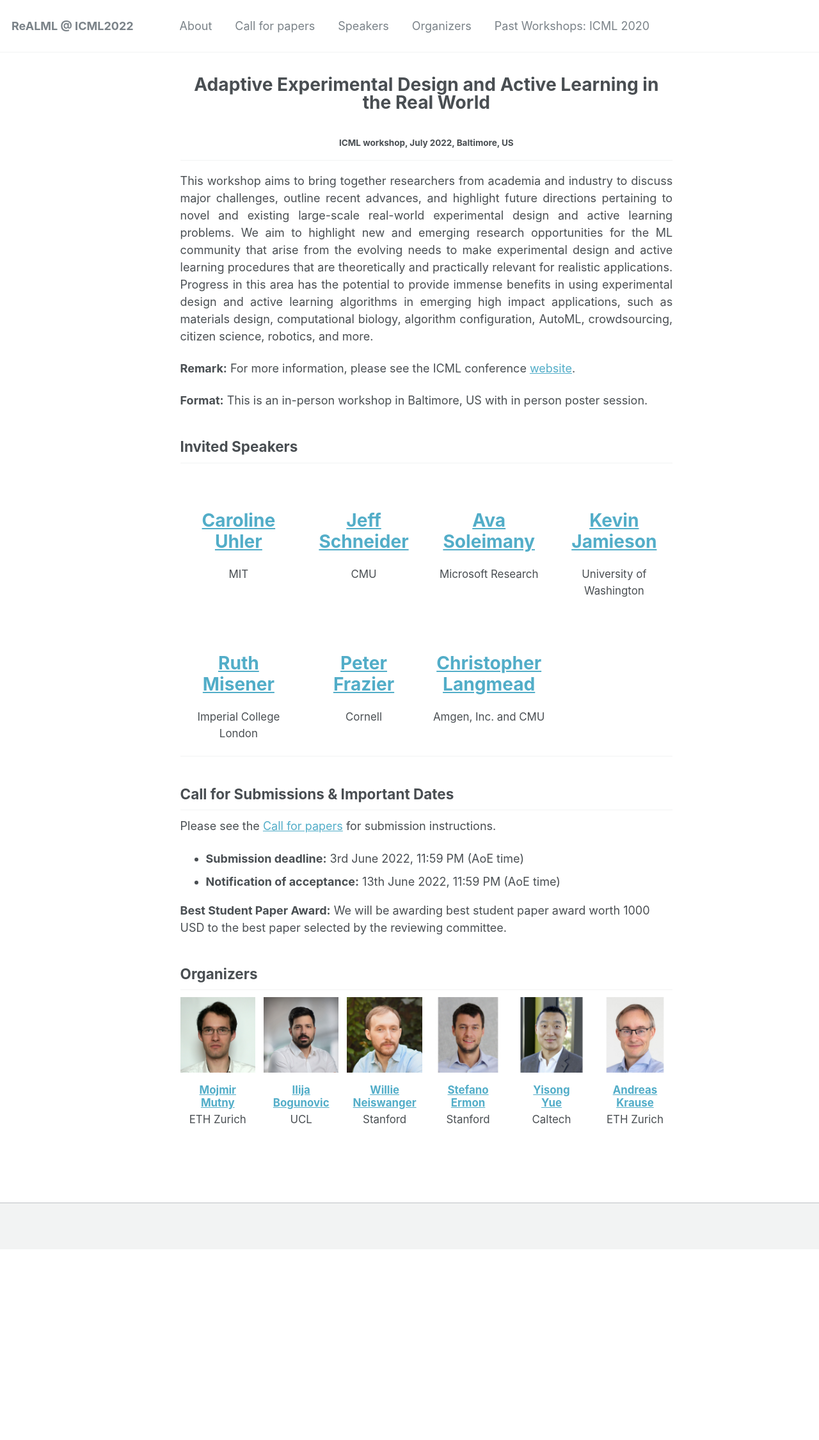
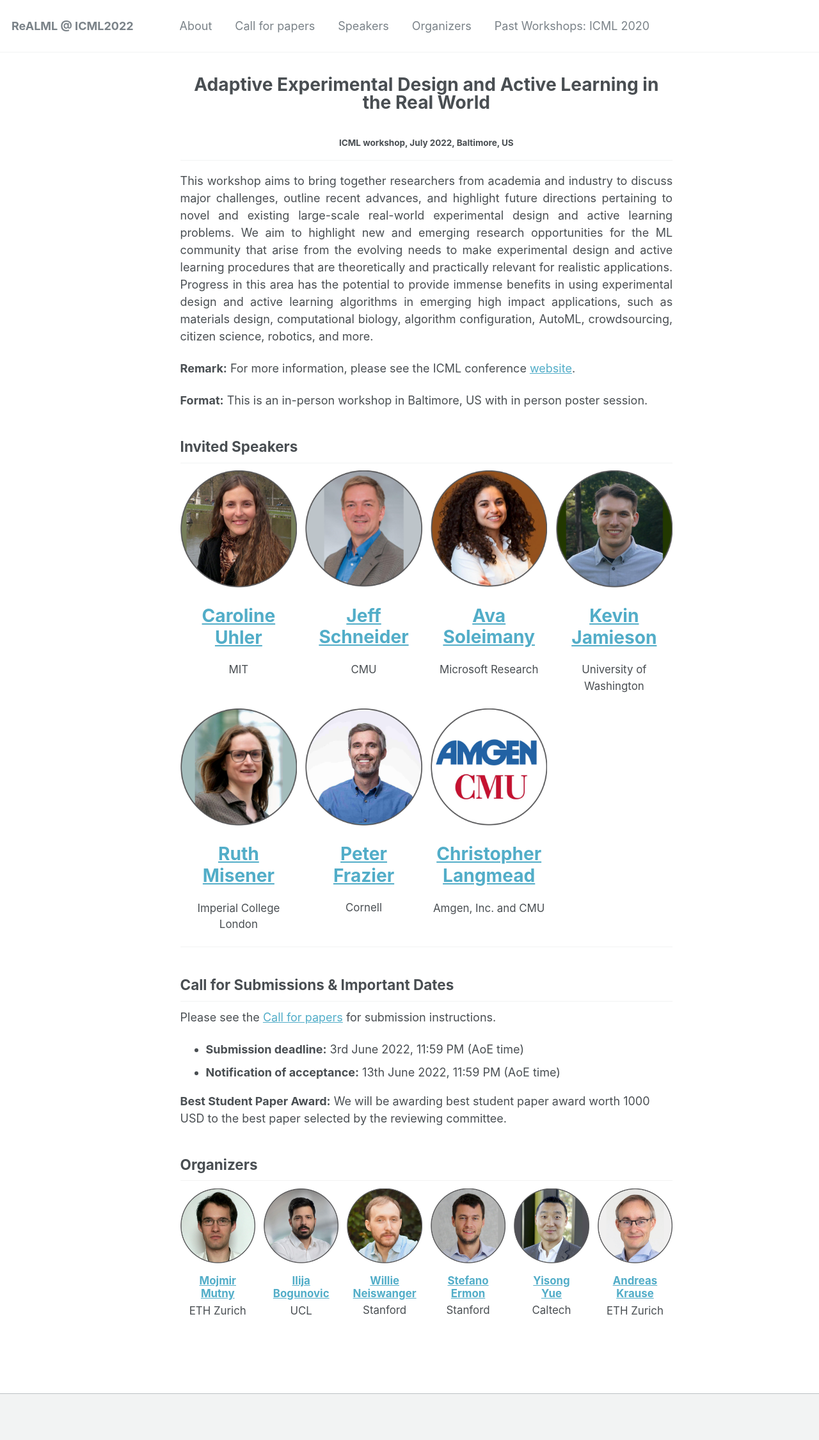
Before and after one commit to realworldml/icml2022, a Jekyll site: the page built from _pages/about.md, in a window 1280 px wide. Shown: the whole page at 64% size. Built offline with Jekyll 4.4.1, drawn with Linux system fonts in a browser that asks for light colours; before the commit the page ends 1952 px from its top, so only the background shows below that.

Commit message:
add circle images of organizers, update about page

```diff
--- a/_pages/about.md
+++ b/_pages/about.md
@@ -11,47 +11,47 @@ redirect_from:
 
 
 feature_row_custom:
-  - image_path: circle/caroline-circle.png
+  - image_path: speaker-circles/caroline-circle.png
     title: <center> <a href="https://www.carolineuhler.com/">Caroline <br> Uhler</a></center>
     excerpt: "MIT"
-  - image_path: circle/jeff-circle.png
+  - image_path: speaker-circles/jeff-circle.png
     title: <center> <a href="https://www.cs.cmu.edu/~schneide/">Jeff <br> Schneider</a></center>
     excerpt: "CMU"
-  - image_path: circle/ava-circle.png
+  - image_path: speaker-circles/ava-circle.png
     title: <center> <a href="https://www.microsoft.com/en-us/research/people/avasoleimany/">Ava <br> Soleimany</a></center>
     excerpt: "Microsoft Research"
-  - image_path: circle/kevin-circle.png
+  - image_path: speaker-circles/kevin-circle.png
     title: <center><a href="https://homes.cs.washington.edu/~jamieson/about.html">Kevin <br> Jamieson</a></center>
     excerpt: "University of Washington"
-  - image_path: circle/ruth-circle.png
+  - image_path: speaker-circles/ruth-circle.png
     title: <center> <a href="http://wp.doc.ic.ac.uk/rmisener/">Ruth <br> Misener</a></center>
     excerpt: "Imperial College London"
-  - image_path: circle/peter-circle.png
+  - image_path: speaker-circles/peter-circle.png
     title: <center><a href="https://people.orie.cornell.edu/pfrazier/">Peter <br> Frazier</a></center>
     excerpt: "Cornell"
-  - image_path: circle/christopher-circle.png
+  - image_path: speaker-circles/christopher-circle.png
     title: <center><a href="https://www.cs.cmu.edu/~cjl/">Christopher <br> Langmead</a></center>
     excerpt: "Amgen, Inc. and CMU"
 
 
 feature_row_custom2:
-  - image_path2: organizer-images/mojmir.jpg
+  - image_path2: organizer-circles/mojmir-circle.png
     title2: <center> <a href="https://mojmirmutny.github.io">Mojmir<br>  Mutny</a></center>
     excerpt2: "<center>ETH Zurich</center>"
-  - image_path2: organizer-images/ilija.jpg
+  - image_path2: organizer-circles/ilija-circle.png
     title2: <center> <a href="http://ilijabogunovic.com">Ilija<br> Bogunovic</a></center>
     excerpt2: "<center>UCL</center>"
-  - image_path2: organizer-images/willie.jpg
-    title2: <center> <a href="https://www.cs.cmu.edu/~wdn/">Willie<br>  Neiswanger</a> </center>
+  - image_path2: organizer-circles/willie-circle.png
+    title2: <center> <a href="https://willieneis.github.io/">Willie<br> Neiswanger</a> </center>
     excerpt2: "<center>Stanford</center>"
-  - image_path2: organizer-images/stefano.jpg
-    title2: <center><a href="https://cs.stanford.edu/~ermon/">Stefano<br>  Ermon</a></center>
+  - image_path2: organizer-circles/stefano-circle.png
+    title2: <center><a href="https://cs.stanford.edu/~ermon/">Stefano<br> Ermon</a></center>
     excerpt2: "<center>Stanford</center>"
-  - image_path2: organizer-images/yisong.jpg
-    title2: <center> <a href="http://www.yisongyue.com/">Yisong <br> Yue</a></center>
+  - image_path2: organizer-circles/yisong-circle.png
+    title2: <center> <a href="http://www.yisongyue.com/">Yisong<br> Yue</a></center>
     excerpt2: "<center>Caltech</center>"
-  - image_path2: organizer-images/andreas.jpg
-    title2: <center><a href="https://las.inf.ethz.ch/krausea">Andreas <br> Krause</a></center>
+  - image_path2: organizer-circles/andreas-circle.png
+    title2: <center><a href="https://las.inf.ethz.ch/krausea">Andreas<br> Krause</a></center>
     excerpt2: "<center>ETH Zurich</center>"
 
 
```
Also changed, not shown: _pages/organizers.md (+1 -1 lines), images/organizer-circles/andreas-circle.png (added), images/organizer-circles/ilija-circle.png (added), images/organizer-circles/mojmir-circle.png (added), images/organizer-circles/stefano-circle.png (added), images/organizer-circles/willie-circle.png (added), images/organizer-circles/yisong-circle.png (added).
